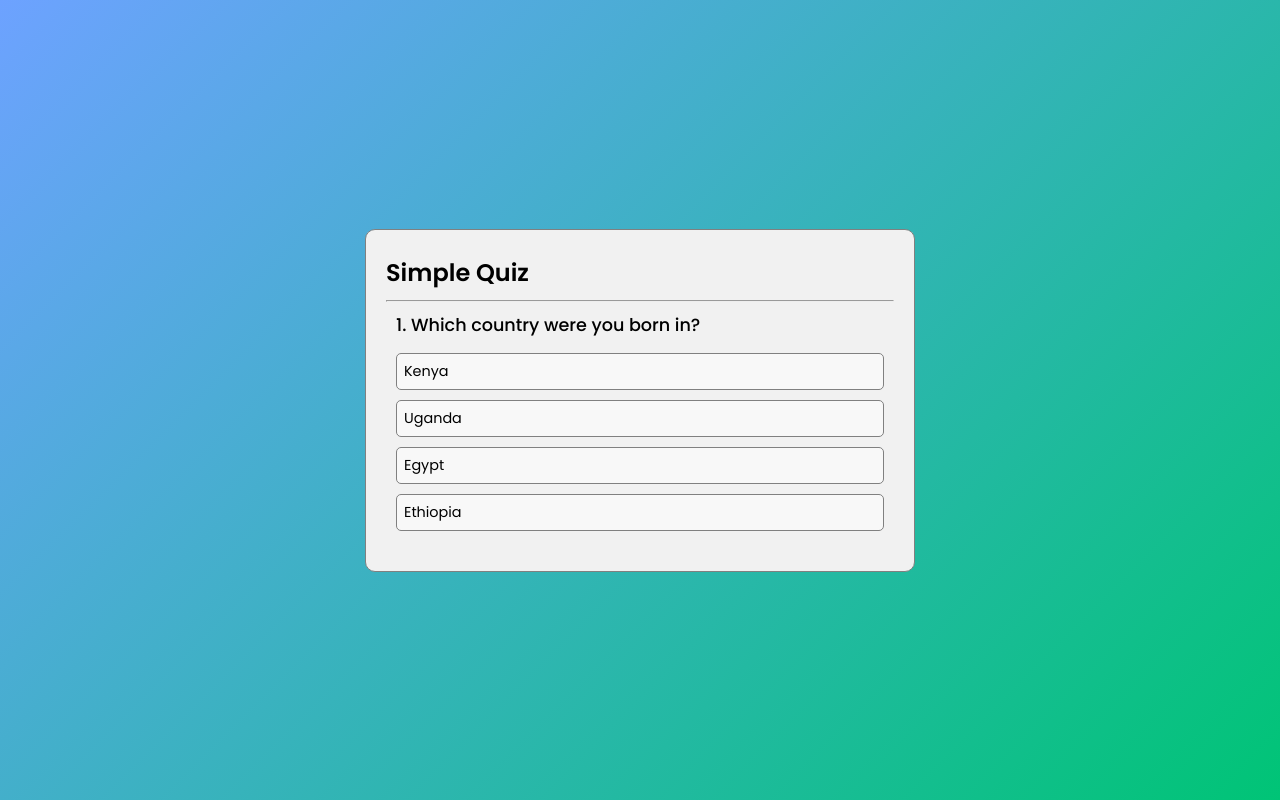
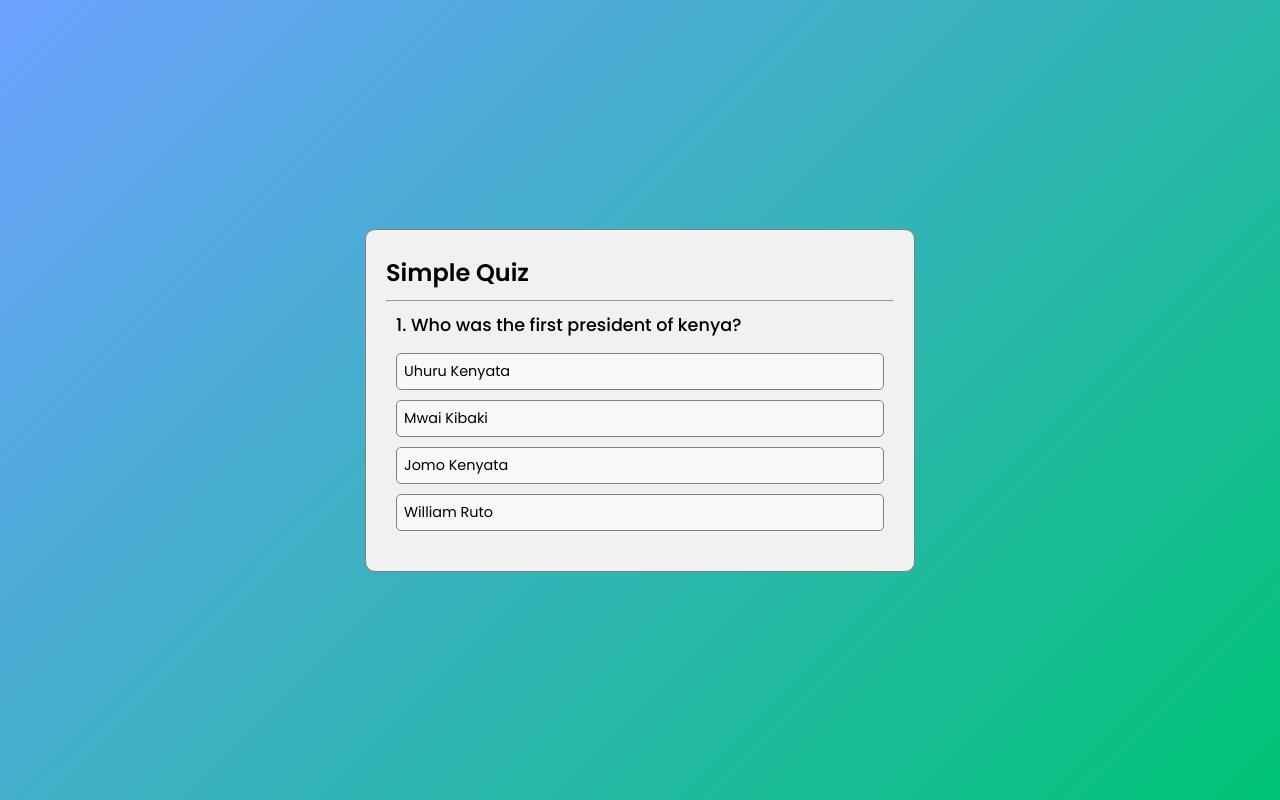
Before and after one commit to petermbiyu/quiz-app, a plain HTML site: page index.html in a window 1280 px wide. Drawn offline with Linux system fonts and the light colour scheme.

Commit message:
upload new changes

```diff
--- a/index.html
+++ b/index.html
@@ -11,15 +11,14 @@
       <div class="app-wrapper">
         <h1>Simple Quiz</h1>
         <hr />
-        <p>1. Which country were you born in?</p>
-        <div class="answer-wrapper">
+        <p id="question">1. Which country were you born in?</p>
+        <div class="answer-buttons">
           <button class="answers">Kenya</button>
           <button class="answers">Uganda</button>
           <button class="answers">Egypt</button>
           <button class="answers">Ethiopia</button>
         </div>
-        <button class="submit">Next</button>
-        <button class="submit">Submit</button>
+        <button class="next-btn">Next</button>
       </div>
     </div>
     <script src="script.js"></script>
--- a/script.js
+++ b/script.js
@@ -1,29 +1,29 @@
 const questions = [
   {
-    question: "Who was the first president of kenya",
+    question: "Who was the first president of kenya?",
     answers: [
-      { answer: "Uhuru Kenyata", correct: "false" },
-      { answer: "Mwai Kibaki", correct: "false" },
-      { answer: "Jomo Kenyata", correct: "true" },
-      { answer: "William Ruto", correct: "false" },
+      { options: "Uhuru Kenyata", correct: "false" },
+      { options: "Mwai Kibaki", correct: "false" },
+      { options: "Jomo Kenyata", correct: "true" },
+      { options: "William Ruto", correct: "false" },
     ],
   },
   {
-    question: "What is the capital city of Kenya",
+    question: "What is the capital city of Kenya?",
     answers: [
-      { answer: "Dondoma", correct: "false" },
-      { answer: "Nairobi", correct: "true" },
-      { answer: "Adis Ababa", correct: "false" },
-      { answer: "Mogadishu", correct: "false" },
+      { options: "Dondoma", correct: "false" },
+      { options: "Nairobi", correct: "true" },
+      { options: "Adis Ababa", correct: "false" },
+      { options: "Mogadishu", correct: "false" },
     ],
   },
   {
-    question: "When did kenya gain its independence and became a republic",
+    question: "When did kenya gain its independence and became a republic?",
     answers: [
-      { answer: "1963", correct: "true" },
-      { answer: "1956", correct: "false" },
-      { answer: "1972", correct: "false" },
-      { answer: "1985", correct: "false" },
+      { options: "1963", correct: "true" },
+      { options: "1956", correct: "false" },
+      { options: "1972", correct: "false" },
+      { options: "1985", correct: "false" },
     ],
   },
   {
@@ -31,29 +31,66 @@ const questions = [
       "The following statements are true about Kenya. Which one is not?",
     answers: [
       {
-        answer: "Mt. Kenya is located in central region of Kenya",
+        options: "Mt. Kenya is located in central region of Kenya",
         correct: "false",
       },
       {
-        answer:
+        options:
           "Mombasa serves as a gateway to kenya and EastAfrica through its port",
         correct: "false",
       },
-      { answer: "Lake Victorory is a fresh water lake", correct: "false" },
+      { options: "Lake Victorory is a fresh water lake", correct: "false" },
       {
-        answer: "River Nile drains its water into Lake Victoria",
+        options: "River Nile drains its water into Lake Victoria",
         correct: "true",
       },
     ],
   },
   {
     question:
-      "What is the name of the largest ethnic group by population in Kenya",
+      "What is the name of the largest ethnic group by population in Kenya?",
     answers: [
-      { answer: "Kalenjin", correct: "false" },
-      { answer: "Luo", correct: "false" },
-      { answer: "Kikuyu", correct: "true" },
-      { answer: "Minji Kenda", correct: "false" },
+      { options: "Kalenjin", correct: "false" },
+      { options: "Luo", correct: "false" },
+      { options: "Kikuyu", correct: "true" },
+      { options: "Minji Kenda", correct: "false" },
     ],
   },
 ];
+
+const questionElement = document.querySelector("#question");
+const answerButtons = document.querySelector(".answer-buttons");
+const nextBtn = document.querySelector(".next-btn");
+
+let currentQuestionIndex = 0;
+let score = 0;
+
+const startQuiz = () => {
+  currentQuestionIndex = 0;
+  score = 0;
+  nextBtn.innerHTML = "Next";
+  showQuestion();
+};
+
+const showQuestion = () => {
+  resetState();
+  let currentQuestion = questions[currentQuestionIndex];
+  let questionNo = currentQuestionIndex + 1;
+  questionElement.innerHTML = questionNo + ". " + currentQuestion.question;
+
+  currentQuestion.answers.forEach((answer) => {
+    const button = document.createElement("button");
+    button.innerHTML = answer.options;
+    button.classList.add("answers");
+    answerButtons.appendChild(button);
+  });
+};
+
+const resetState = () => {
+  nextBtn.style.display = "none";
+  while (answerButtons.firstChild) {
+    answerButtons.removeChild(answerButtons.firstChild);
+  }
+};
+
+startQuiz();
--- a/style.css
+++ b/style.css
@@ -36,11 +36,11 @@ body {
   font-weight: 500;
   padding: 10px;
 }
-.answer-wrapper {
+.answer-buttons {
   display: flex;
   flex-flow: column nowrap;
 }
-.answer-wrapper button {
+.answer-buttons button {
   margin: 5px 10px;
   padding: 7px;
   text-align: left;
@@ -51,12 +51,12 @@ body {
   cursor: pointer;
   transition: all 0.3s ease-in-out;
 }
-.answer-wrapper button:hover {
+.answer-buttons button:hover {
   background-color: #222;
   color: #f8f8f8;
 }
 
-.app-wrapper .submit {
+.app-wrapper .next-btn {
   display: none;
   margin: 10px auto;
   width: 150px;
```
